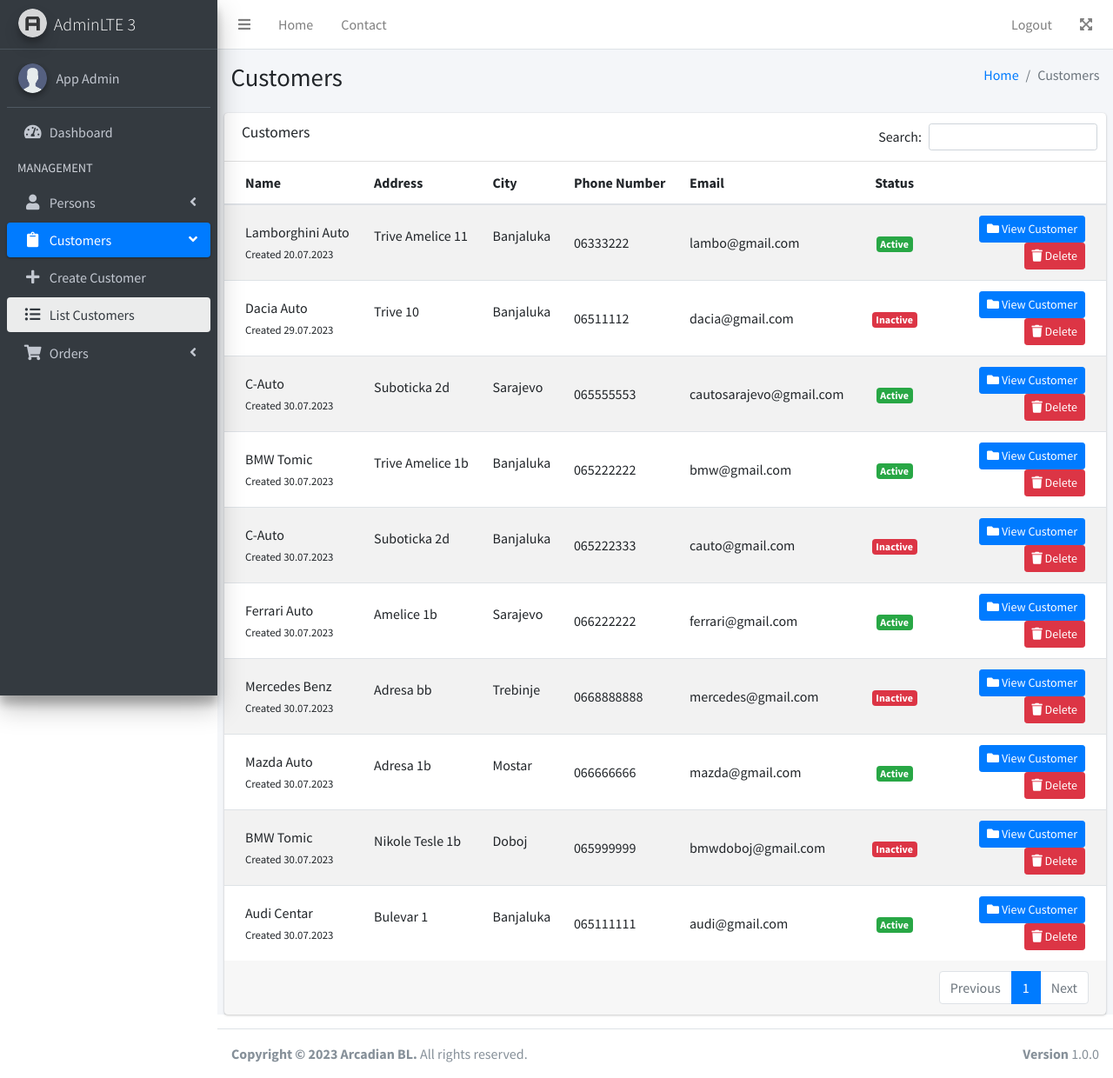
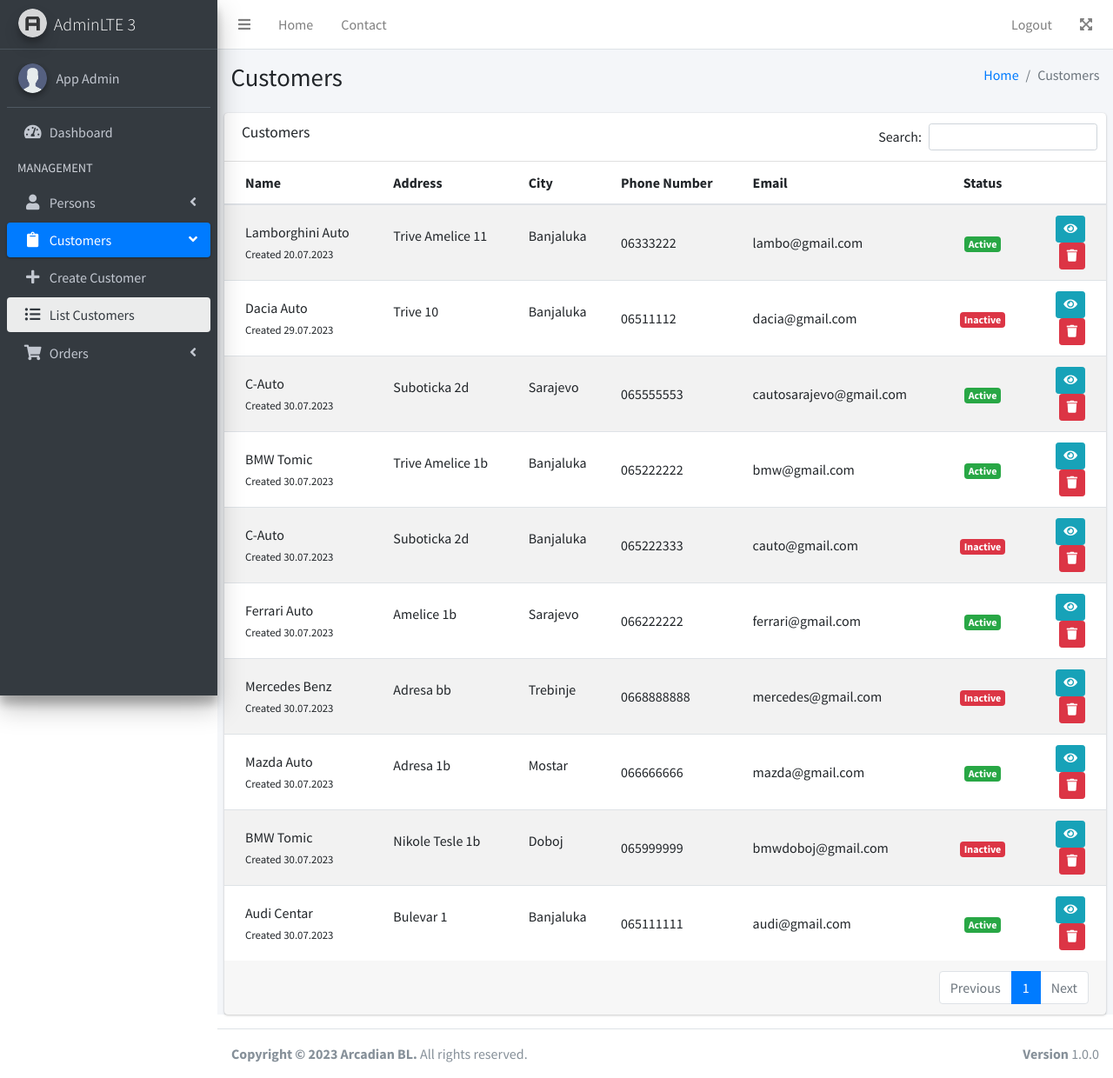
Before and after one commit to stefcos24/car-repair-shop, a Django app: page /customer/ in a window 1280 px wide. Shown: the whole page at 87% size. Run offline with Django 4.2, Linux system fonts and the light colour scheme; a user stored in the database is signed in; data comes from the database, SQL or seed files in the repository; some libraries are stand-ins or nearby versions.

Commit message:
CRM-27 Fixed button for view customer

```diff
--- a/src/domain/templates/domain/customers.html
+++ b/src/domain/templates/domain/customers.html
@@ -59,7 +59,7 @@
                       <th style="width: 8%" class="text-center">
                           Status
                       </th>
-                      <th style="width: 20%">
+                      <th style="width: 10%">
                       </th>
                   </tr>
               </thead>
@@ -99,15 +99,13 @@
                           {% endif %}
                       </td>
                       <td class="project-primary text-right">
-                          <a class="btn btn-primary btn-sm" href="{% url 'customer' customer.id %}">
-                              <i class="fas fa-folder">
+                          <a class="btn btn-info btn-sm" href="{% url 'customer' customer.id %}">
+                              <i class="fas fa-eye">
                               </i>
-                              View Customer
                           </a>
                           <a class="btn btn-danger btn-sm" href="{% url 'customer_delete' customer.id %}">
                               <i class="fas fa-trash">
                               </i>
-                              Delete
                           </a>
                       </td>
                   </tr>
```
